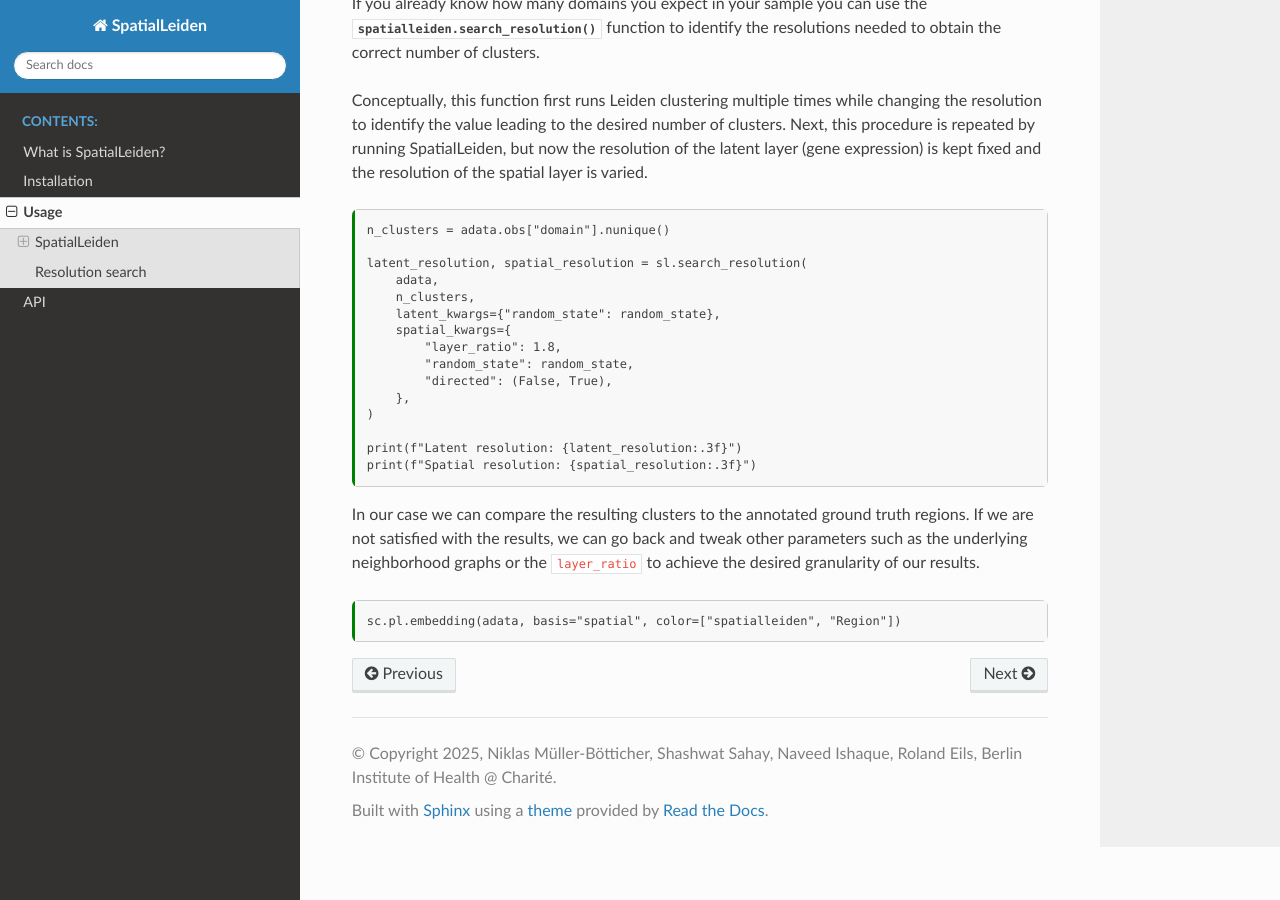
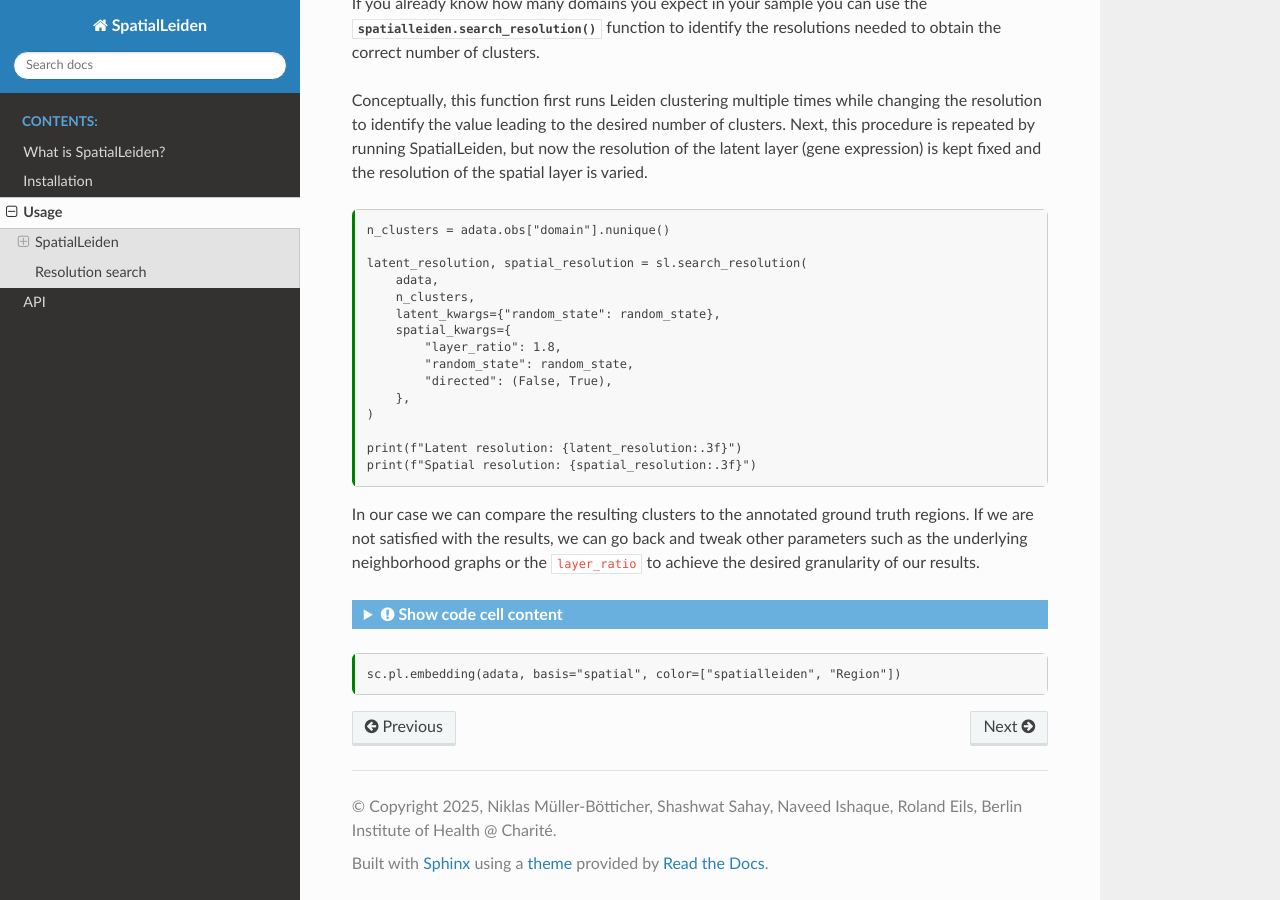
Before and after one commit to HiDiHlabs/SpatialLeiden, a Sphinx documentation site: the page built from docs/source/usage.md, in a window 1280 px wide and 900 px high, scrolled down 2482 px. Built offline with Sphinx 7.4.7 and the Read the Docs theme 3.1.0, drawn with Linux system fonts in a browser that asks for light colours; part of the change alters nothing that is shown.

````diff
--- a/docs/source/usage.md
+++ b/docs/source/usage.md
@@ -147,5 +147,14 @@ print(f"Spatial resolution: {spatial_resolution:.3f}")
 In our case we can compare the resulting clusters to the annotated ground truth regions. If we are not satisfied with the results, we can go back and tweak other parameters such as the underlying neighborhood graphs or the `layer_ratio` to achieve the desired granularity of our results.
 
 ```{code-cell} ipython3
+---
+tags: [hide-cell]
+---
+
+# needed for scanpy v1.11 otherwise plotting fails because the number of clusters changed
+del adata.uns["spatialleiden_colors"]
+```
+
+```{code-cell} ipython3
 sc.pl.embedding(adata, basis="spatial", color=["spatialleiden", "Region"])
 ```
````
